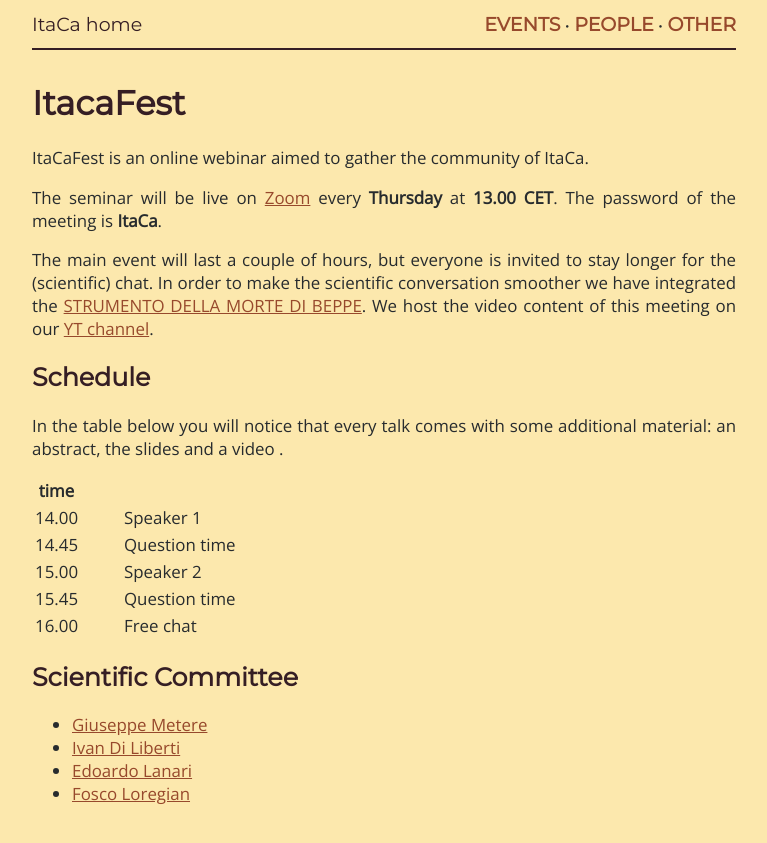
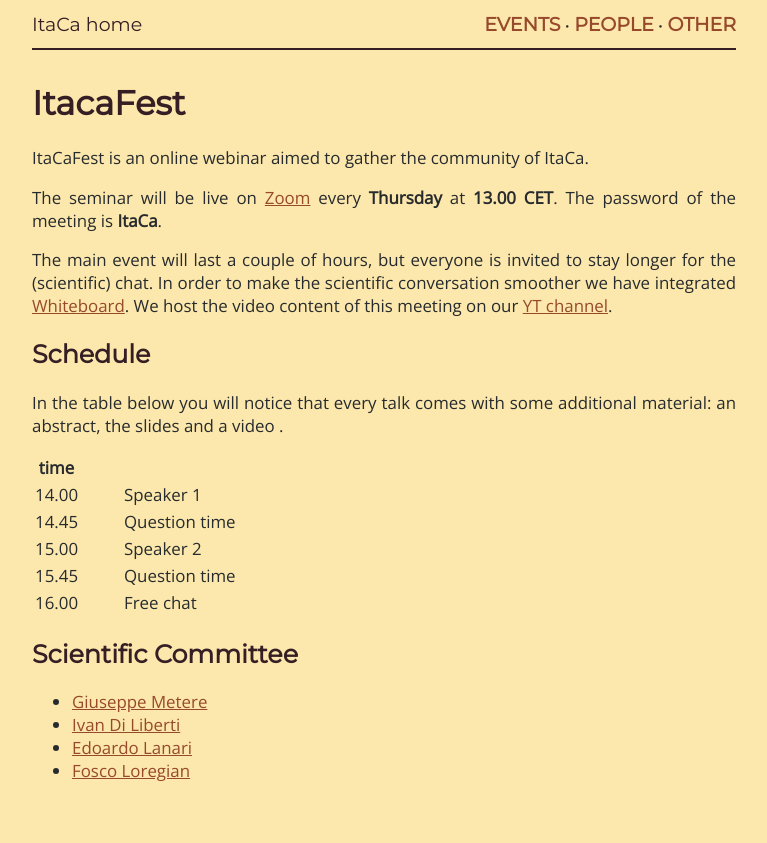
Before and after one commit to Progetto-ItaCa/Progetto-ItaCa.github.io, a Jekyll site: the page built from pages/fest.md, in a window 1280 px wide. Shown: the top 843 px of the page, without its empty margins (256-1023 px from the left). Built offline with Jekyll 4.4.1, drawn with Linux system fonts in a browser that asks for light colours; our own code applies the rules of GitHub Pages for plain Markdown files.

Commit message:
Whiteboard!

```diff
--- a/pages/fest.md
+++ b/pages/fest.md
@@ -8,7 +8,7 @@ ItaCaFest is an online webinar aimed to gather the community of ItaCa.
 
 The seminar will be live on [Zoom]() every __Thursday__ at __13.00 CET__. The password of the meeting is __ItaCa__.
 
-The main event will last a couple of hours, but everyone is invited to stay longer for the (scientific) chat. In order to make the scientific conversation smoother we have integrated the [STRUMENTO DELLA MORTE DI BEPPE](). We host the video content of this meeting on our [YT channel]().
+The main event will last a couple of hours, but everyone is invited to stay longer for the (scientific) chat. In order to make the scientific conversation smoother we have integrated [Whiteboard](https://www.whiteboard.team). We host the video content of this meeting on our [YT channel]().
 
 ## Schedule
 
```
